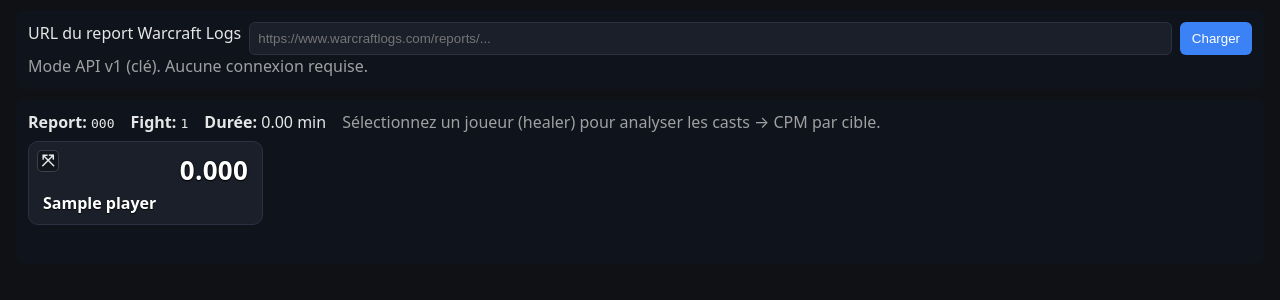
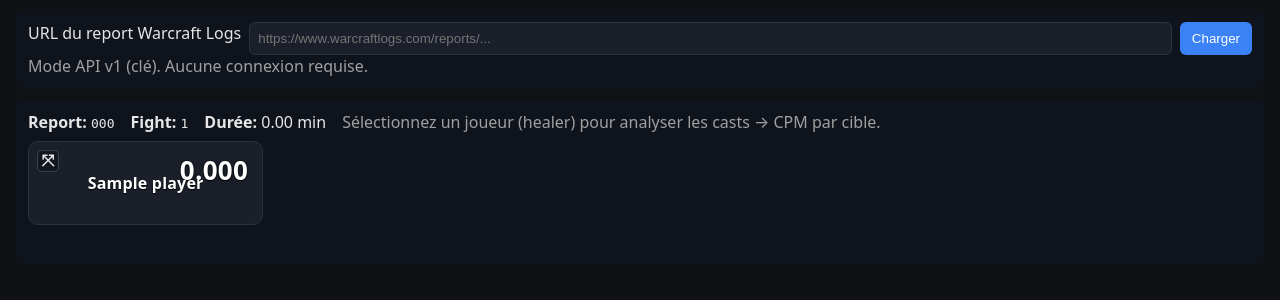
Before and after one commit to Stefgug/warcraft-raid-heatmap-cpm, a FastAPI app: template app/templates/index.html in a window 1280 px wide. Shown: the part 63-363 px from the top of the page. Run offline with FastAPI, Linux system fonts and the light colour scheme; the template is opened without the code that fills it: most values are stand-ins (such as "Sample title", 1, 10 or a date in 2020).

Commit message:
DnD: grid-friendly nearest-card placement; name centered both axes with larger font

```diff
--- a/app/static/app.js
+++ b/app/static/app.js
@@ -29,15 +29,12 @@
     });
   }
 
-  // Simple local drag-and-drop using a small handle inside each card
+  // Improved grid-friendly drag-and-drop using nearest-card placement
   function setupDnD(grid, reportCode, fightId) {
     let draggingCard = null;
 
-    // Suppress click selection when starting a drag on the handle
     grid.addEventListener('pointerdown', (e) => {
-      if (e.target.closest('.drag-handle')) {
-        e.stopPropagation();
-      }
+      if (e.target.closest('.drag-handle')) e.stopPropagation();
     }, { capture: true });
 
     grid.addEventListener('dragstart', (e) => {
@@ -54,15 +51,21 @@
     grid.addEventListener('dragover', (e) => {
       if (!draggingCard) return;
       e.preventDefault();
-      const after = getDragAfterElement(grid, e.clientY);
-      if (after == null) grid.appendChild(draggingCard);
-      else grid.insertBefore(draggingCard, after);
+      const target = cardFromPoint(e.clientX, e.clientY, draggingCard);
+      if (!target) {
+        grid.appendChild(draggingCard);
+        return;
+      }
+      if (target === draggingCard) return;
+      const rect = target.getBoundingClientRect();
+      const cx = rect.left + rect.width / 2;
+      const cy = rect.top + rect.height / 2;
+      const before = (e.clientY < cy) || (Math.abs(e.clientY - cy) < rect.height * 0.4 && e.clientX < cx);
+      if (before) grid.insertBefore(draggingCard, target);
+      else grid.insertBefore(draggingCard, target.nextSibling);
     });
 
-    grid.addEventListener('drop', (e) => {
-      if (!draggingCard) return;
-      e.preventDefault();
-    });
+    grid.addEventListener('drop', (e) => { if (draggingCard) e.preventDefault(); });
 
     grid.addEventListener('dragend', () => {
       if (!draggingCard) return;
@@ -73,17 +76,13 @@
     });
   }
 
-  function getDragAfterElement(container, y) {
-    const els = [...container.querySelectorAll('.raid-card:not(.dragging)')];
-    let closest = { offset: Number.NEGATIVE_INFINITY, element: null };
+  function cardFromPoint(x, y, dragging) {
+    const els = document.elementsFromPoint(x, y);
     for (const el of els) {
-      const box = el.getBoundingClientRect();
-      const offset = y - box.top - box.height / 2;
-      if (offset < 0 && offset > closest.offset) {
-        closest = { offset, element: el };
-      }
+      const card = el.closest && el.closest('.raid-card');
+      if (card && card !== dragging) return card;
     }
-    return closest.element;
+    return null;
   }
 
   function cpmToColor(value, min, max) {
--- a/app/static/styles.css
+++ b/app/static/styles.css
@@ -35,7 +35,7 @@ h1 { margin: 8px 0 4px; font-size: 20px; }
 
 .raid-card .row { display: none; }
 .raid-card { color: #fff; }
-.raid-card .name { position: absolute; left: 14px; bottom: 10px; font-weight: 700; white-space: nowrap; overflow: hidden; text-overflow: ellipsis; margin: 0; color: #fff; text-shadow: 0 1px 1px rgba(0,0,0,0.9); }
+.raid-card .name { position: absolute; top: 50%; left: 50%; transform: translate(-50%, -50%); font-weight: 800; white-space: nowrap; overflow: hidden; text-overflow: ellipsis; margin: 0; color: #fff; text-shadow: 0 1px 1px rgba(0,0,0,0.9); font-size: 1rem; letter-spacing: 0.2px; text-align: center; max-width: calc(100% - 48px); }
 .raid-card .value { position: absolute; right: 14px; top: 10px; font-size: 26px; font-weight: 900; letter-spacing: 0.3px; }
 .raid-card .cpm-value { color: #fff; text-shadow: 0 1px 1px rgba(0,0,0,0.9), 0 0 2px rgba(0,0,0,0.9); }
 .raid-card.dragging { opacity: 0.65; }
```
